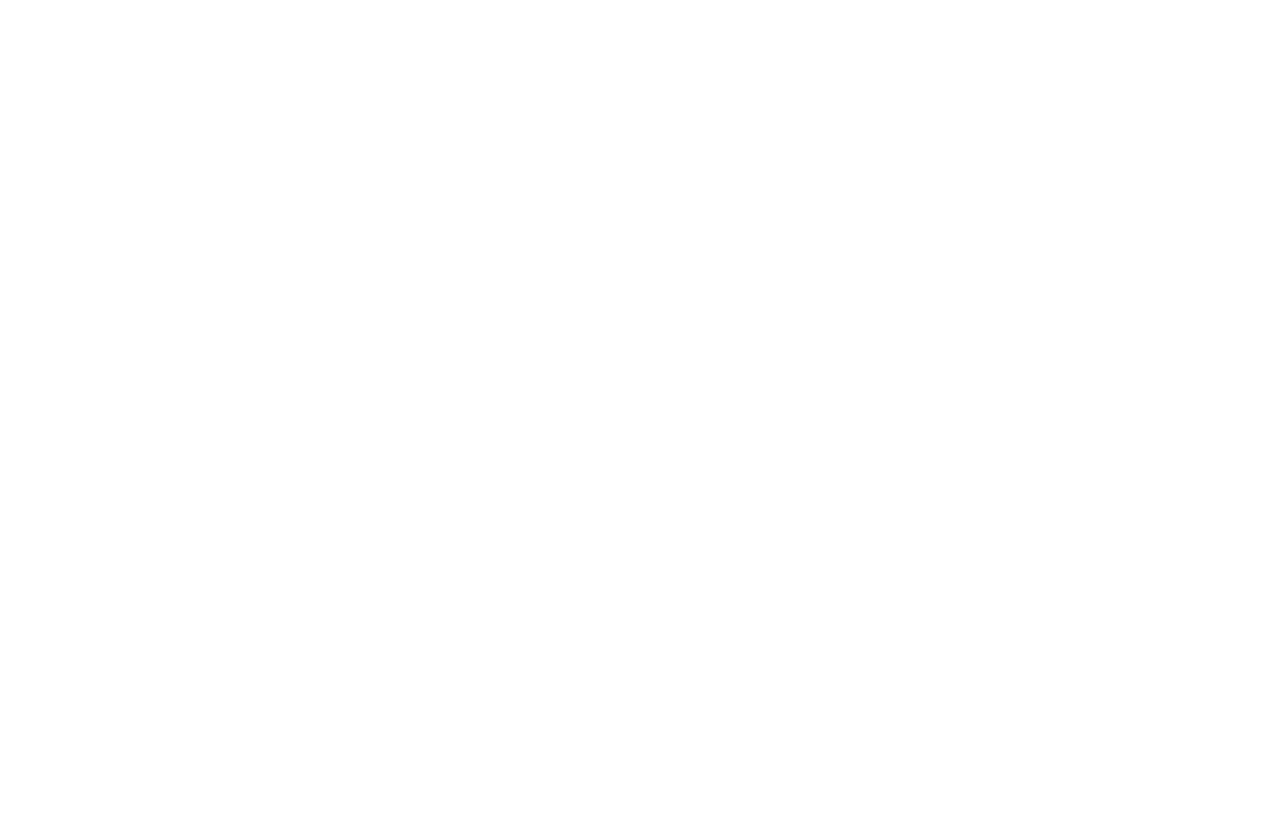
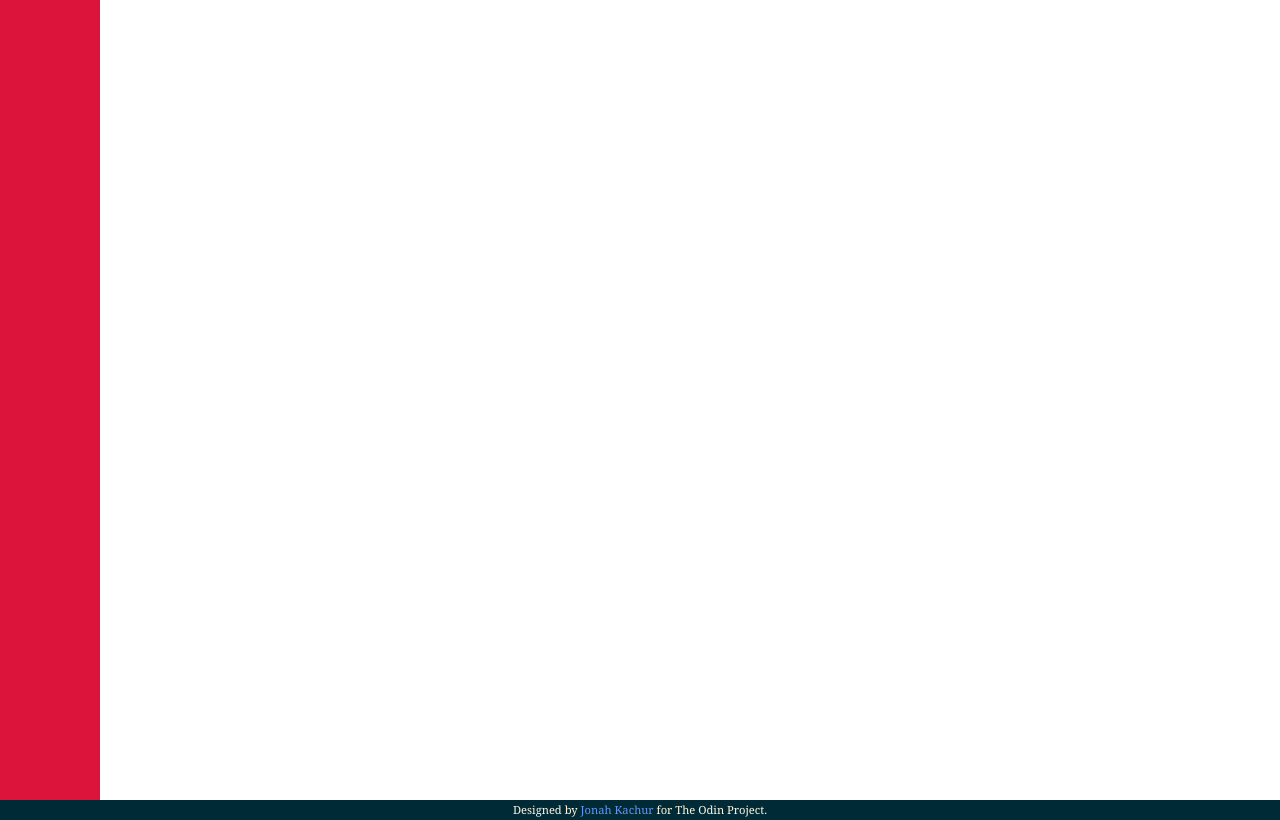
Before and after one commit to JonahKF/odin-battleship, a website built with webpack: page src/template.html in a window 1280 px wide. Built offline with nearby package versions, Linux system fonts and the light colour scheme.

Commit message:
Added: CSS skeleton & footer

```diff
--- a/src/index.js
+++ b/src/index.js
@@ -1,2 +1,4 @@
 import "./styles.css";
 import { Ship, Gameboard, Player } from "./gameboard.js";
+
+console.log("Script loaded.");
--- a/src/styles.css
+++ b/src/styles.css
@@ -62,3 +62,50 @@ h6 {
 }
 
 /* Reset Finish */
+
+.body {
+  display: flex;
+  flex-direction: row;
+
+  height: 100vh;
+}
+
+.sidebar {
+  width: 100px;
+  background-color: crimson;
+}
+
+.visible {
+  visibility: visible;
+}
+
+.boards-container {
+}
+
+.board {
+}
+
+.active {
+  /* This will be the board of the human player */
+}
+
+.footer {
+  height: 20px;
+  background-color: #002b36;
+
+  font-size: 0.7rem;
+  font-family: Georgia, "Times New Roman", Times, serif;
+  color: #fdf6e3;
+  display: flex;
+  align-items: center;
+  justify-content: center;
+}
+
+.footer a {
+  text-decoration: none;
+  color: cornflowerblue;
+}
+
+.footer a:hover {
+  color: plum;
+}
--- a/src/template.html
+++ b/src/template.html
@@ -7,7 +7,6 @@
   </head>
 
   <body>
-    <div class="header"></div>
     <div class="body">
       <div class="sidebar visible">
         <!-- For dragging & dropping ships, disappears on game start -->
@@ -17,6 +16,10 @@
         <div class="board active"></div>
       </div>
     </div>
-    <div class="footer"></div>
+    <div class="footer">
+      Designed by
+      <a href="https://github.com/JonahKF">&nbsp;Jonah Kachur&nbsp;</a> for The
+      Odin Project.
+    </div>
   </body>
 </html>
```
